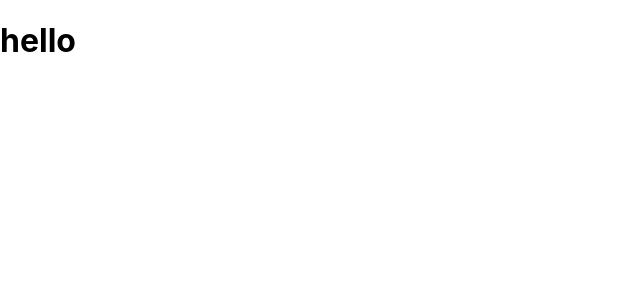
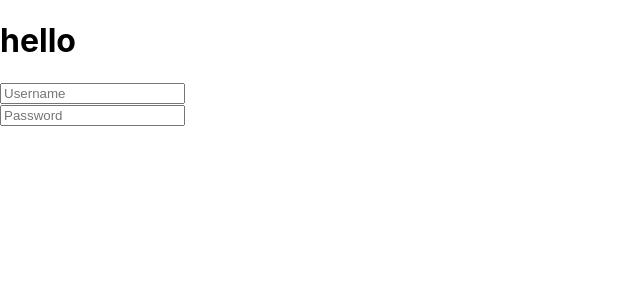
Before and after one commit to Juddymwai/Company-Group-chat, a React (Create React App) app in the folder client/: page / in a window 1280 px wide. Shown: the top 300 px of the page, without its empty margins (0-640 px from the left). Built offline with nearby package versions, Linux system fonts and the light colour scheme.

Commit message:
display login home in app

```diff
--- a/client/src/components/App.js
+++ b/client/src/components/App.js
@@ -1,9 +1,15 @@
 // import logo from './logo.svg';
 // import './App.css';
 
+import Login from "./Login";
+
 function App() {
   return (
-    <div><h1>hello</h1></div>
+    <div>
+      <h1>hello</h1>
+      <Login/>
+    </div>
+
   );
 }
 
--- a/client/src/components/Login.js
+++ b/client/src/components/Login.js
@@ -1,4 +1,5 @@
 import React, {useState} from "react";
+
 
 function Login(){
     const [username, setUsername] = useState("");
@@ -15,6 +16,7 @@ function Login(){
                     onChange= {(e) => setUsername(e.target.value)}
                     placeholder="Username"
                 />
+                <br/>
                 <input
                     type="text"
                     value={password}
```
